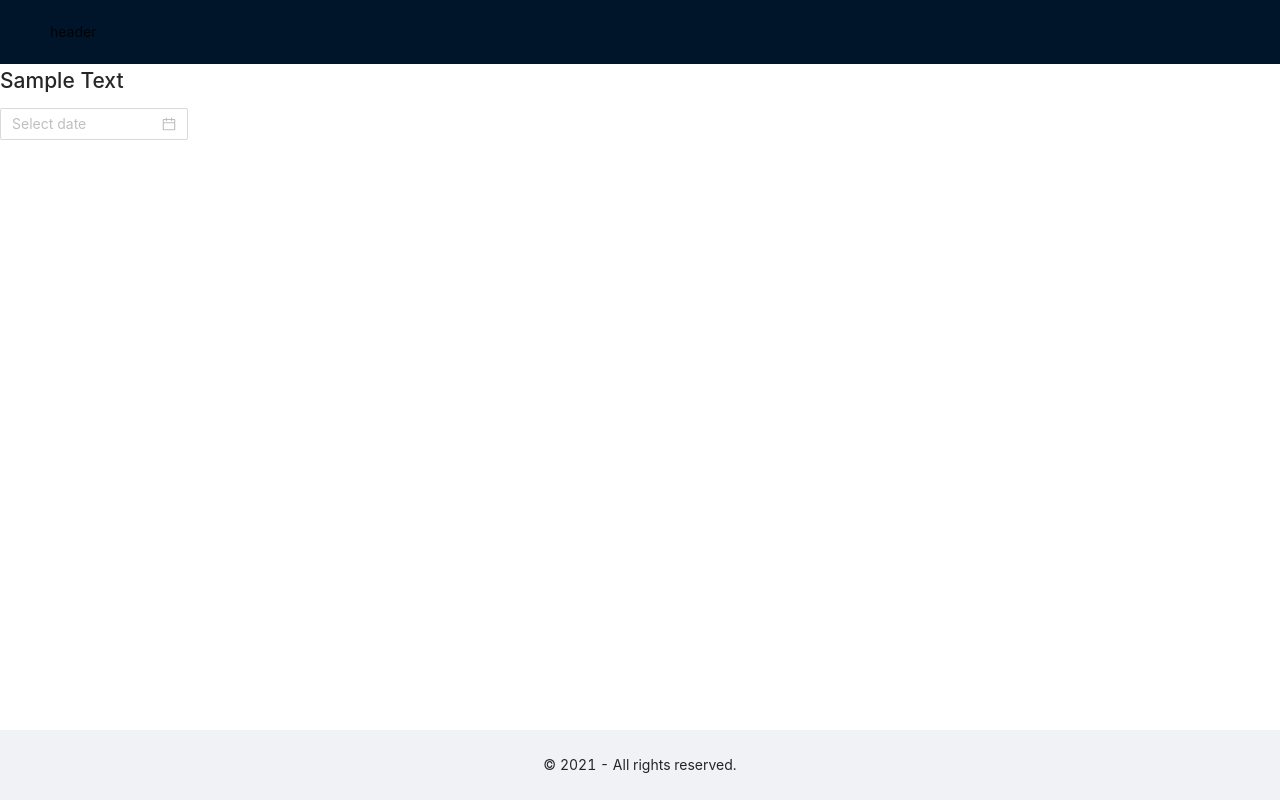
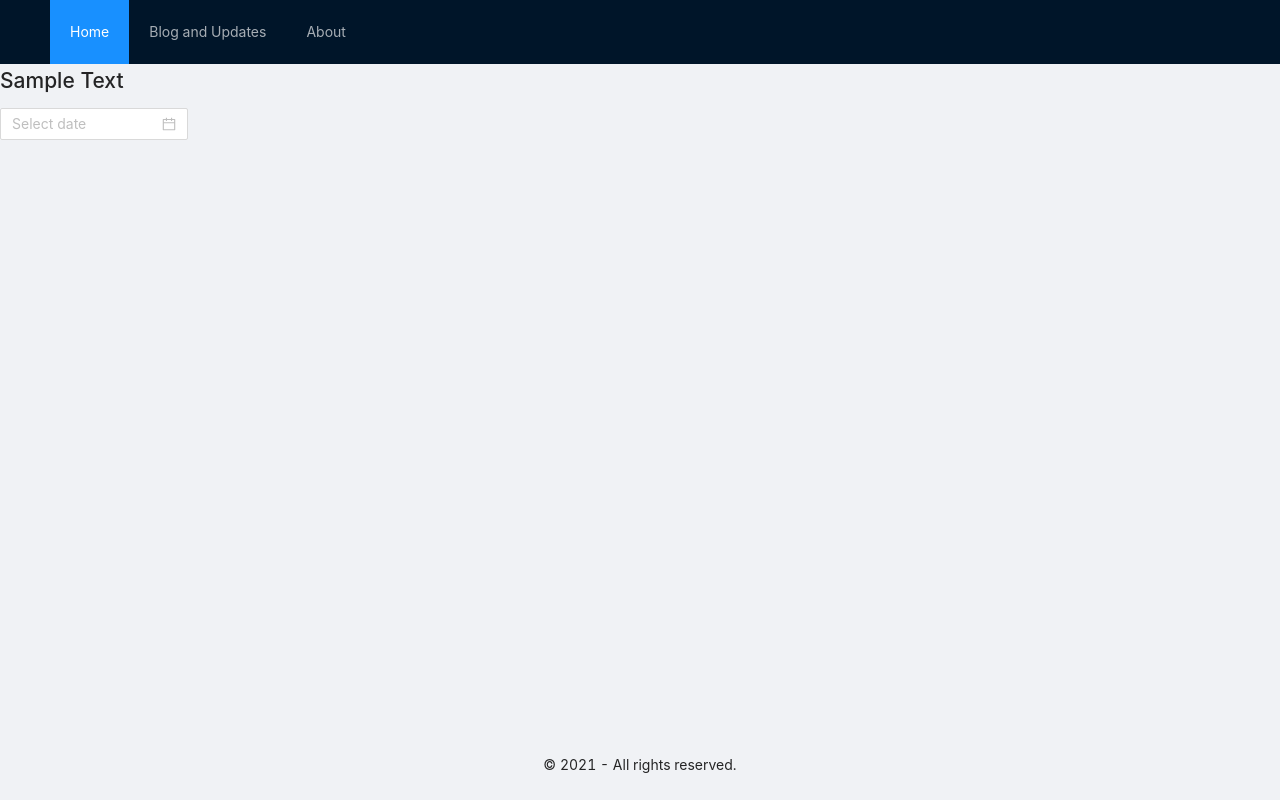
Before and after one commit to RecSys-lab/PoI-data-collection-form, a Next.js app: page / in a window 1280 px wide. Built offline with nearby package versions, Linux system fonts and the light colour scheme.

Commit message:
feat: some more changes and options

```diff
--- a/components/Header.tsx
+++ b/components/Header.tsx
@@ -6,18 +6,17 @@ const { Header } = Layout;
 
 interface PageHeaderProps {
   logo?: ReactNode;
-  defaultTab: string;
+  defaultTab?: string;
 };
 
-const PageHeader: FC<PageHeaderProps> = ({defaultTab}) => {
-    return <>
-        <div className="logo" />
-        <Menu theme="dark" mode="horizontal" defaultSelectedKeys={[defaultTab]}>
-            <Menu.Item key="1">Home</Menu.Item>
-            <Menu.Item key="2">Documents</Menu.Item>
-            <Menu.Item key="3">About Us</Menu.Item>
-        </Menu>
-    </>
+const PageHeader: FC<PageHeaderProps> = ({ defaultTab = 'home' }) => {
+  return <Header>
+    <Menu theme="dark" mode="horizontal" defaultSelectedKeys={[defaultTab]}>
+      <Menu.Item key="home">Home</Menu.Item>
+      <Menu.Item key="blog">Blog and Updates</Menu.Item>
+      <Menu.Item key="about">About</Menu.Item>
+    </Menu>
+  </Header>
 };
 
 export default PageHeader;
--- a/components/Layout.tsx
+++ b/components/Layout.tsx
@@ -1,7 +1,8 @@
 import React, { FC, ReactNode } from "react";
+import dynamic from 'next/dynamic';
 import styled from 'styled-components';
 
-import { Layout } from 'antd';
+import { Layout, Menu } from 'antd';
 import { Content } from "antd/lib/layout/layout";
 import { FooterComponent } from "./Footer";
 
@@ -10,14 +11,21 @@ interface LayoutProps {
 };
 const { Header } = Layout;
 
+const DynamicComponentWithNoSSR = dynamic(
+  () => import('./Header'),
+  { ssr: false }
+)
+
 const PageLayout: FC<LayoutProps> = (props) => {
 
   return (
   <Layout>
-    <Header>header</Header>
-    {/* <Sider>left sidebar</Sider> */}
-    <Content>{props.children}</Content>
-    {/* <Sider>right sidebar</Sider> */}
+    <DynamicComponentWithNoSSR />
+    <Content>
+      <AppContainer>
+        {props.children}
+      </AppContainer>
+    </Content>
     <FooterComponent />
   </Layout>
 )
@@ -25,4 +33,6 @@ const PageLayout: FC<LayoutProps> = (props) => {
 
 export default PageLayout;
 
-const AppContainer = styled.div``;
+const AppContainer = styled.div`
+  height: 90vh;
+`;
--- a/package.json
+++ b/package.json
@@ -34,6 +34,8 @@
     "eslint-plugin-promise": "^5.1.0",
     "eslint-plugin-react": "^7.24.0",
     "prisma": "^2.28.0",
+    "stylelint": "^13.13.1",
+    "stylelint-config-standard": "^22.0.0",
     "typescript": "^4.3.5"
   }
 }
--- a/pages/_app.tsx
+++ b/pages/_app.tsx
@@ -3,13 +3,14 @@ import Head from 'next/head';
 import { AppProps } from "next/app";
 import PageLayout from "$components/Layout";
 
-const config = { title: 'PoI Dataset' }
+const config = { title: 'PoI Dataset', favicon: './favicon.ico' }
 
 const App = ({ Component, pageProps }: AppProps) => {
   return (
     <>
       <Head>
         <title>{config.title}</title>
+        <link rel="shortcut icon" href={config.favicon} />
       </Head>
       <PageLayout>
         <Component {...pageProps} />
--- a/pages/index.tsx
+++ b/pages/index.tsx
@@ -19,5 +19,4 @@ const Home: FC<Props> = (props) => {
 export default Home;
 
 const Container = styled.div`
-  background: white;
 `;
```
Also changed, not shown: .eslintrc.js, .stylelintrc.json (added), 2 other files (tests, documents, lock files or other folders).
